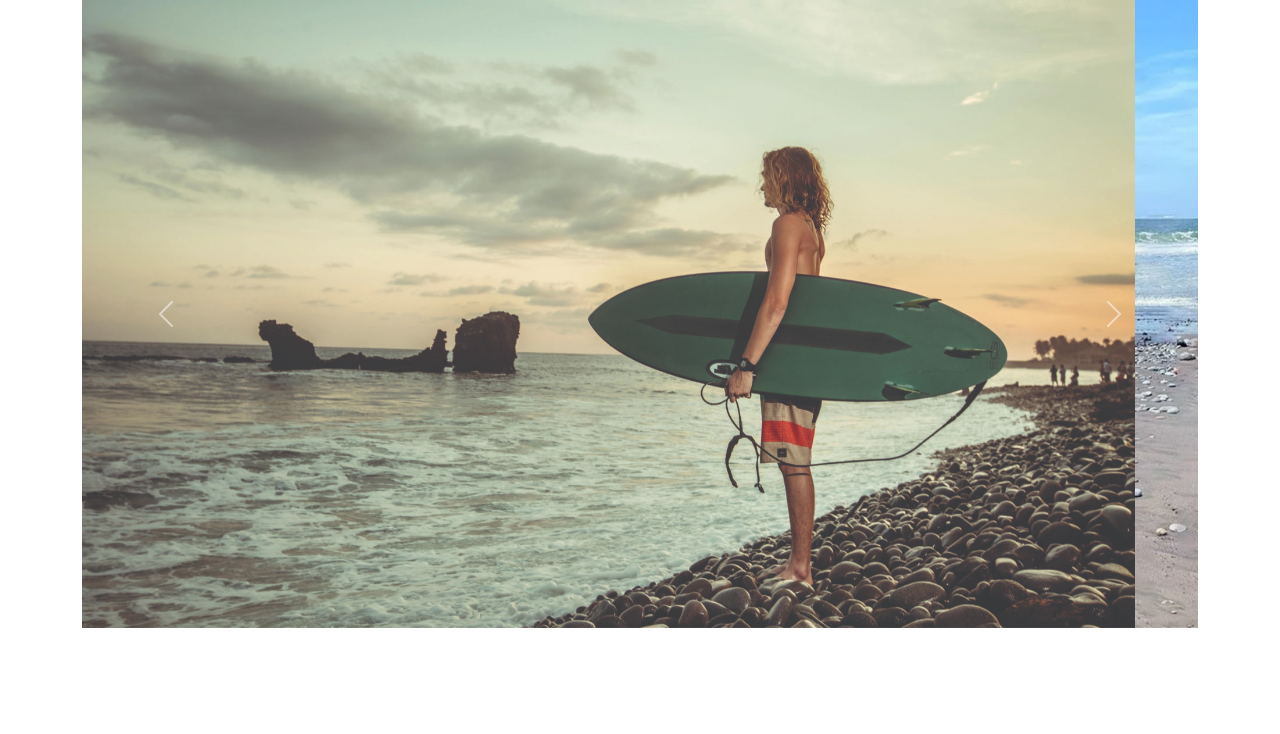
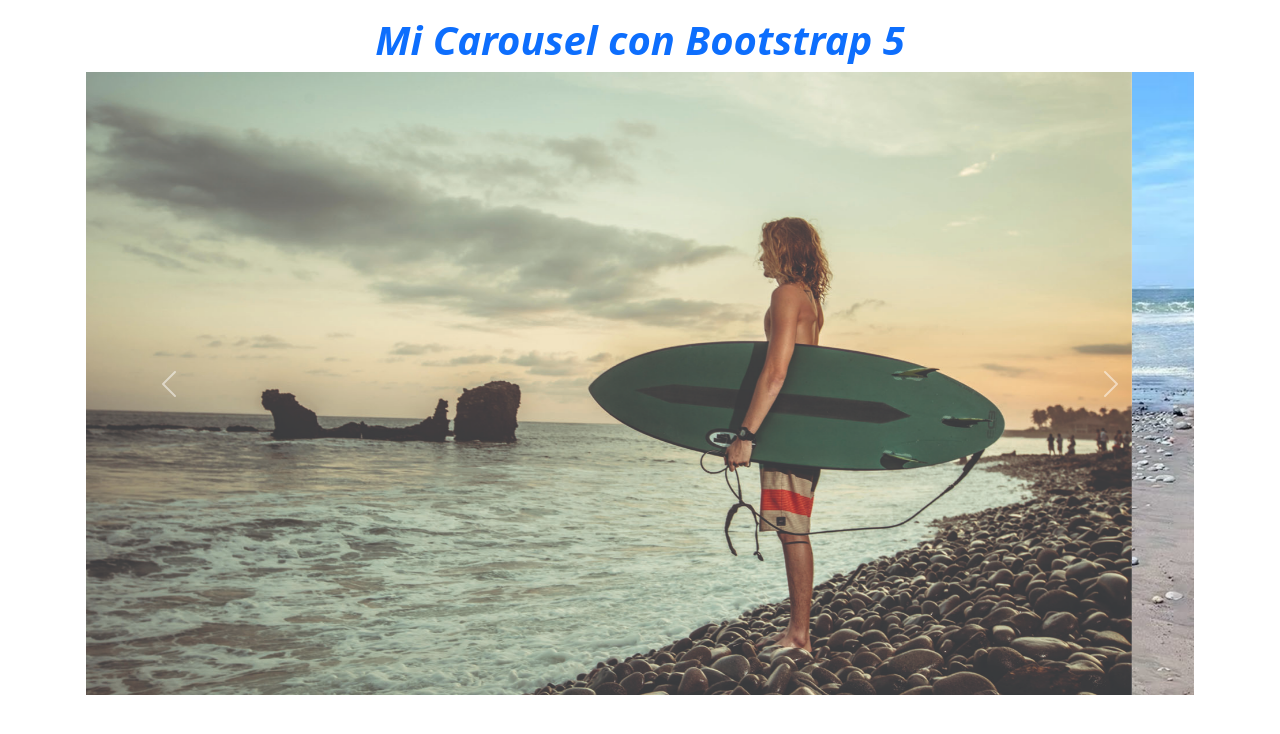
Before and after one commit to Emerson93gh/myBootstrap, a plain HTML site: page carousel/index.html in a window 1280 px wide. Drawn offline with nearby package versions, Linux system fonts and the light colour scheme.

Commit message:
Carousel funcional

```diff
--- a/carousel/index.html
+++ b/carousel/index.html
@@ -7,12 +7,10 @@
     <title>Corousel Bootstrap</title>
     <!-- CSS only -->
     <link href="https://cdn.jsdelivr.net/npm/bootstrap@5.2.0/dist/css/bootstrap.min.css" rel="stylesheet" integrity="sha384-gH2yIJqKdNHPEq0n4Mqa/HGKIhSkIHeL5AyhkYV8i59U5AR6csBvApHHNl/vI1Bx" crossorigin="anonymous">
-    <!-- JavaScript Bundle with Popper -->
-    <script src="https://cdn.jsdelivr.net/npm/bootstrap@5.2.0/dist/js/bootstrap.bundle.min.js" integrity="sha384-A3rJD856KowSb7dwlZdYEkO39Gagi7vIsF0jrRAoQmDKKtQBHUuLZ9AsSv4jD4Xa" crossorigin="anonymous"></script>
-
 </head>
 <body>
-    <div class="container">
+    <div class="container p-3">
+        <div class="h1 text-center text-primary fst-italic fw-bold">Mi Carousel con Bootstrap 5</div>
         <div id="carouselExampleControls" class="carousel slide" data-bs-ride="carousel">
             <div class="carousel-inner">
               <div class="carousel-item active">
@@ -35,6 +33,7 @@
             </button>
           </div>
     </div>
-
+    <!-- JavaScript Bundle with Popper -->
+    <script src="https://cdn.jsdelivr.net/npm/bootstrap@5.2.0/dist/js/bootstrap.bundle.min.js" integrity="sha384-A3rJD856KowSb7dwlZdYEkO39Gagi7vIsF0jrRAoQmDKKtQBHUuLZ9AsSv4jD4Xa" crossorigin="anonymous"></script>
 </body>
 </html>
```
